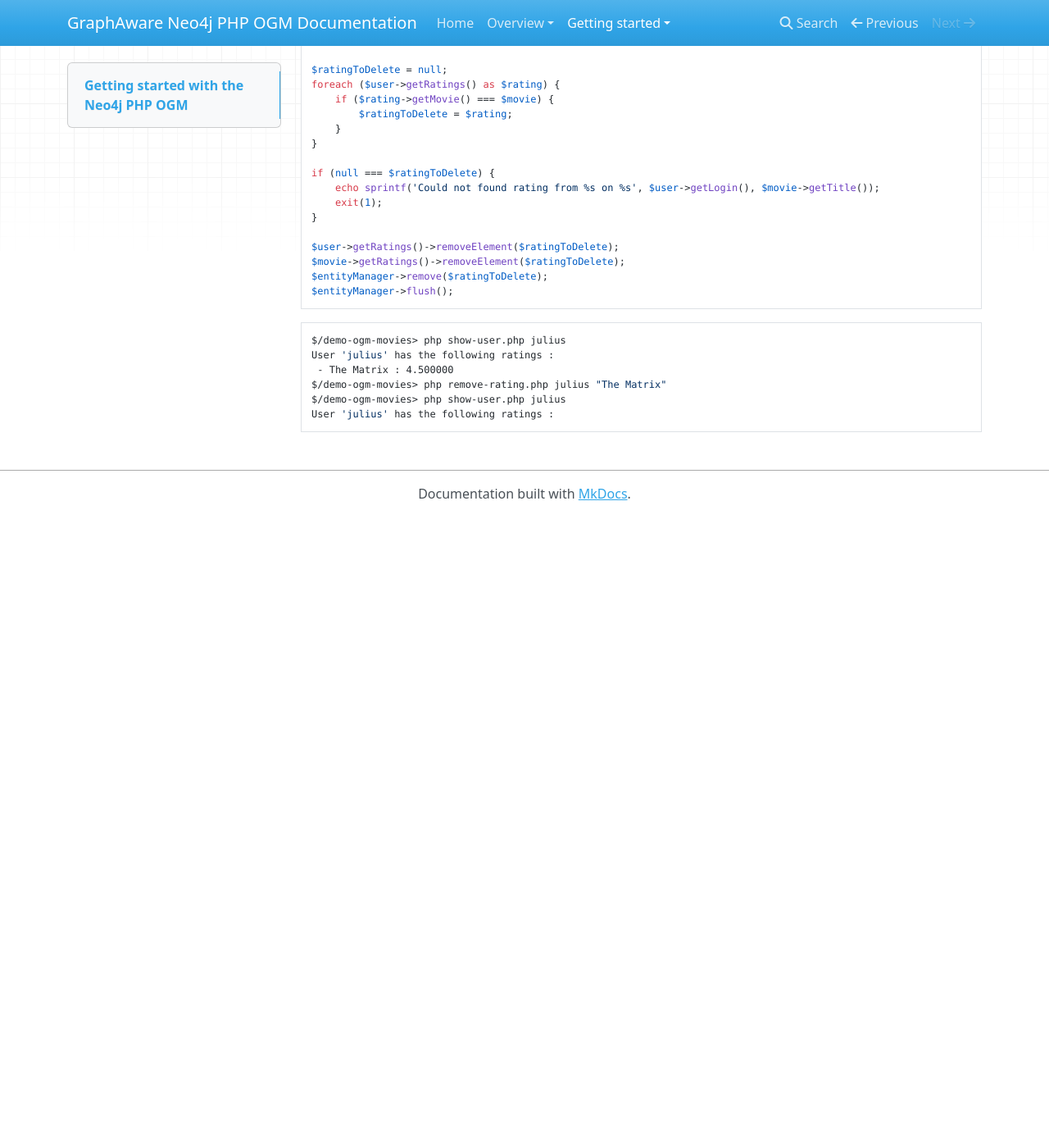
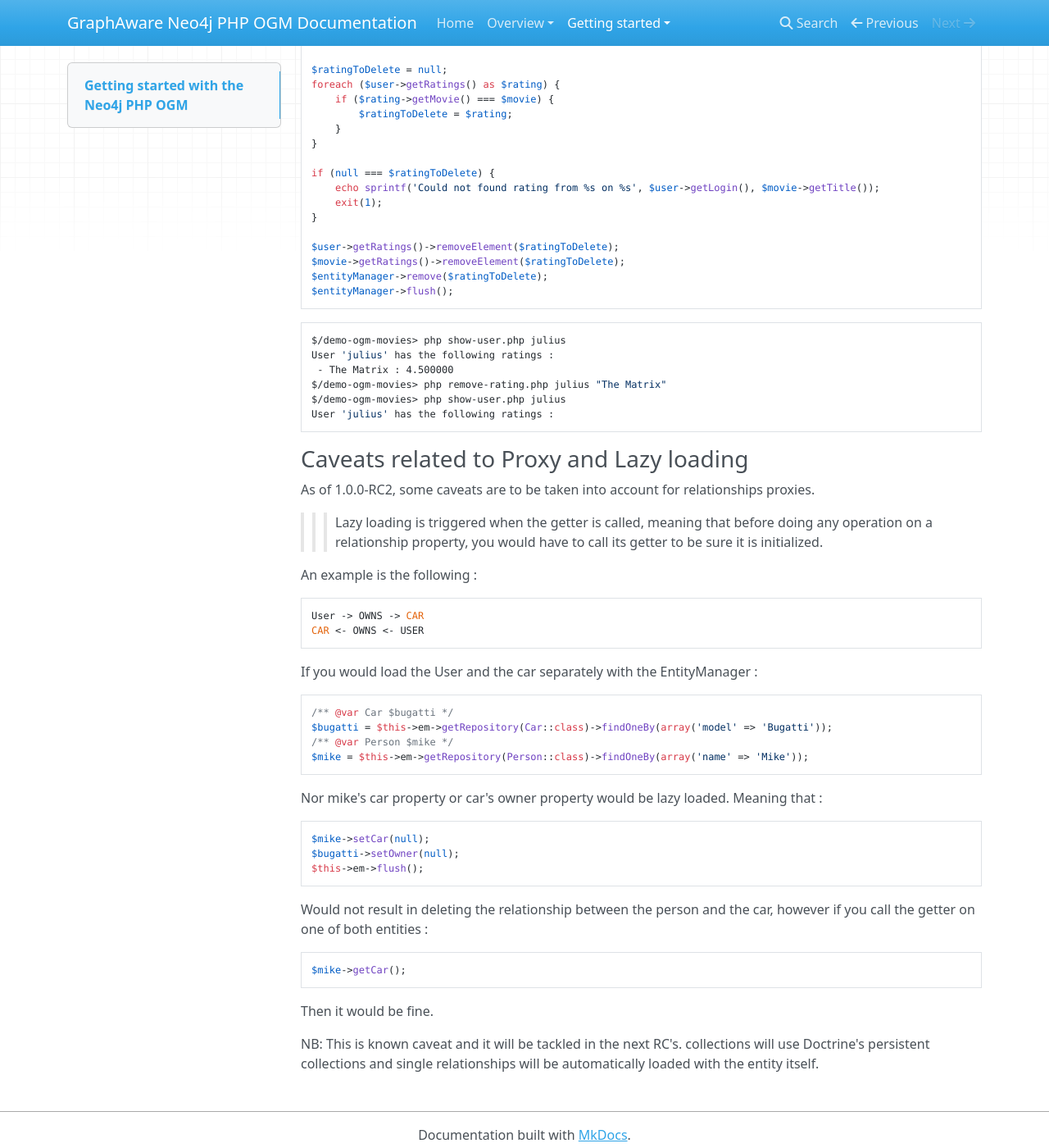
Before and after one commit to zabkosta/neo4j-php-ogm, an MkDocs documentation site: the page built from docs/getting_started/tutorial.md, in a window 1280 px wide and 1400 px high, scrolled down 22025 px. Shown: the whole window at 82% size. Built offline with MkDocs 1.6.1, drawn with Linux system fonts in a browser that asks for light colours; nearby versions of some CDN libraries; old or Windows-style settings are respelled for this version of MkDocs; before the commit the page ends 22655 px from its top, so only the background shows below that.

Commit message:
added doc with workaround and future

````diff
--- a/docs/getting_started/tutorial.md
+++ b/docs/getting_started/tutorial.md
@@ -1193,3 +1193,45 @@ $/demo-ogm-movies> php remove-rating.php julius "The Matrix"
 $/demo-ogm-movies> php show-user.php julius
 User 'julius' has the following ratings :
 ```
+
+### Caveats related to Proxy and Lazy loading
+
+As of 1.0.0-RC2, some caveats are to be taken into account for relationships proxies.
+
+>>> Lazy loading is triggered when the getter is called, meaning that before doing any operation on a relationship property, you would
+ have to call its getter to be sure it is initialized.
+
+An example is the following :
+
+```
+User -> OWNS -> CAR
+CAR <- OWNS <- USER
+```
+
+If you would load the User and the car separately with the EntityManager :
+
+```php
+/** @var Car $bugatti */
+$bugatti = $this->em->getRepository(Car::class)->findOneBy(array('model' => 'Bugatti'));
+/** @var Person $mike */
+$mike = $this->em->getRepository(Person::class)->findOneBy(array('name' => 'Mike'));
+```
+
+Nor mike's car property or car's owner property would be lazy loaded. Meaning that :
+
+```php
+$mike->setCar(null);
+$bugatti->setOwner(null);
+$this->em->flush();
+```
+
+Would not result in deleting the relationship between the person and the car, however if you call the getter on one of both entities :
+
+```php
+$mike->getCar();
+```
+
+Then it would be fine.
+
+NB: This is known caveat and it will be tackled in the next RC's. collections will use Doctrine's persistent collections and
+single relationships will be automatically loaded with the entity itself.
````
